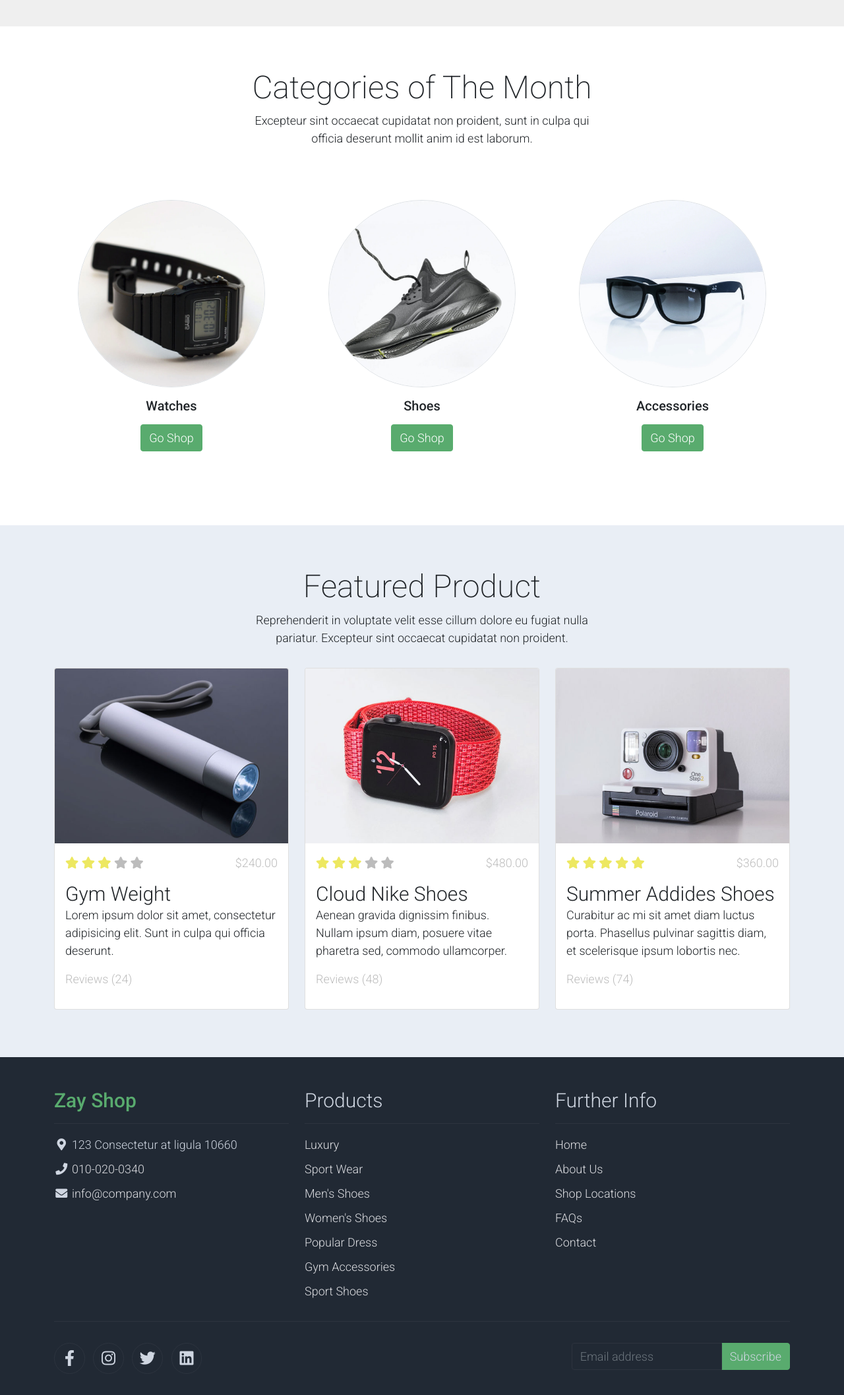
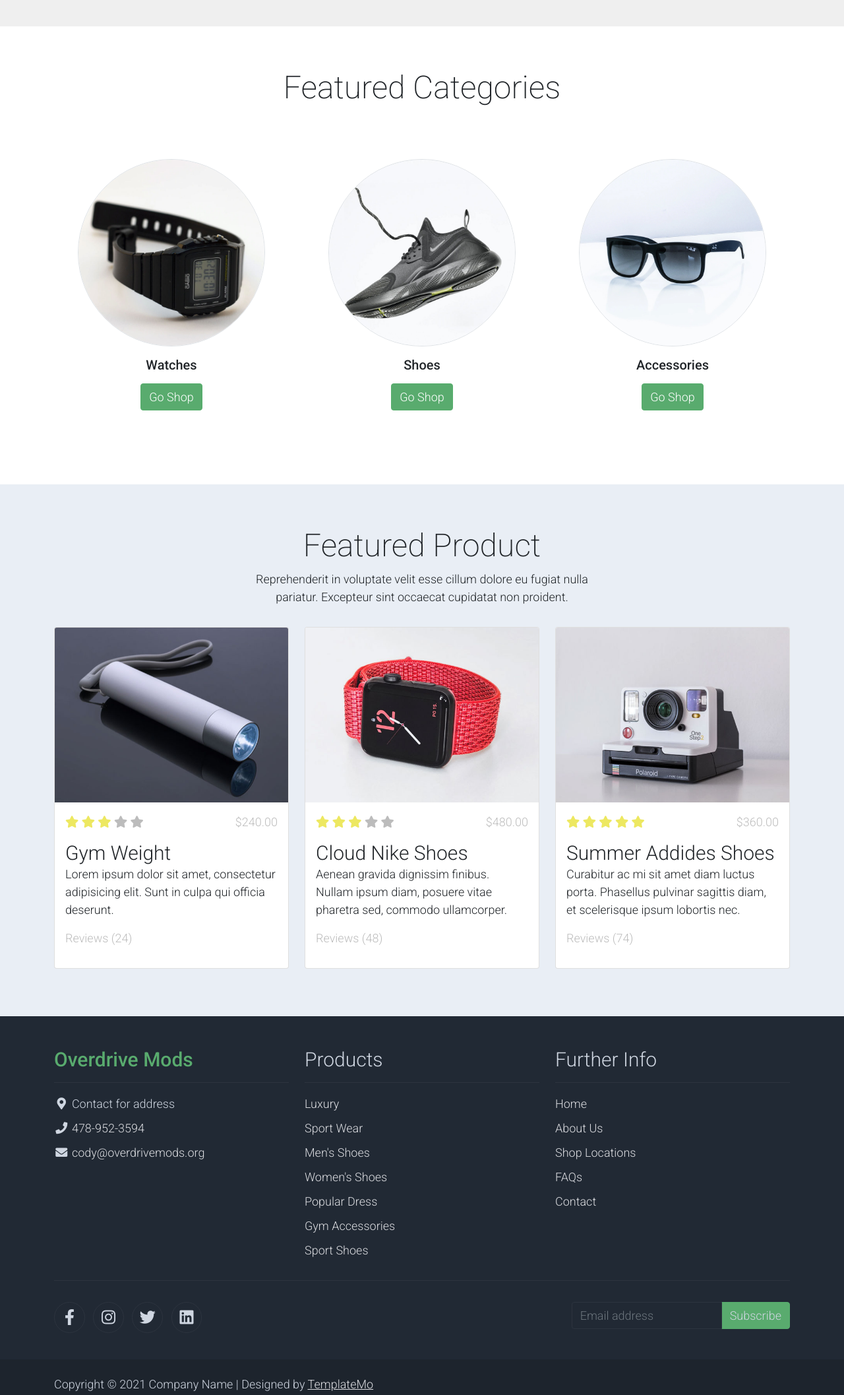
Before and after one commit to overdrivemods/overdrivemods-site, a plain HTML site: page index.html in a window 1280 px wide. Shown: the part 686-2800 px from the top of the page at 66% size. Drawn offline with Linux system fonts and the light colour scheme.

Commit message:
Update index.html

```diff
--- a/index.html
+++ b/index.html
@@ -2,7 +2,7 @@
 <html lang="en">
 
 <head>
-    <title>Zay Shop eCommerce HTML CSS Template</title>
+    <title>Overdrive Mods</title>
     <meta charset="utf-8">
     <meta name="viewport" content="width=device-width, initial-scale=1">
 
@@ -53,7 +53,7 @@ https://templatemo.com/tm-559-zay-shop
         <div class="container d-flex justify-content-between align-items-center">
 
             <a class="navbar-brand text-success logo h1 align-self-center" href="index.html">
-                Zay
+                Overdrive Mods
             </a>
 
             <button class="navbar-toggler border-0" type="button" data-bs-toggle="collapse" data-bs-target="#templatemo_main_nav" aria-controls="navbarSupportedContent" aria-expanded="false" aria-label="Toggle navigation">
@@ -139,8 +139,8 @@ https://templatemo.com/tm-559-zay-shop
                         </div>
                         <div class="col-lg-6 mb-0 d-flex align-items-center">
                             <div class="text-align-left align-self-center">
-                                <h1 class="h1 text-success"><b>Zay</b> eCommerce</h1>
-                                <h3 class="h2">Tiny and Perfect eCommerce Template</h3>
+                                <h1 class="h1 text-success"><b>Overdrive</b> Mods</h1>
+                                <h3 class="h2">Retro and modern video game console modifications</h3>
                                 <p>
                                     Zay Shop is an eCommerce HTML5 CSS template with latest version of Bootstrap 5 (beta 1).
                                     This template is 100% free provided by <a rel="sponsored" class="text-success" href="https://templatemo.com" target="_blank">TemplateMo</a> website.
@@ -206,10 +206,9 @@ https://templatemo.com/tm-559-zay-shop
     <section class="container py-5">
         <div class="row text-center pt-3">
             <div class="col-lg-6 m-auto">
-                <h1 class="h1">Categories of The Month</h1>
+                <h1 class="h1">Featured Categories</h1>
                 <p>
-                    Excepteur sint occaecat cupidatat non proident, sunt in culpa qui officia
-                    deserunt mollit anim id est laborum.
+
                 </p>
             </div>
         </div>
@@ -331,19 +330,19 @@ https://templatemo.com/tm-559-zay-shop
             <div class="row">
 
                 <div class="col-md-4 pt-5">
-                    <h2 class="h2 text-success border-bottom pb-3 border-light logo">Zay Shop</h2>
+                    <h2 class="h2 text-success border-bottom pb-3 border-light logo">Overdrive Mods</h2>
                     <ul class="list-unstyled text-light footer-link-list">
                         <li>
                             <i class="fas fa-map-marker-alt fa-fw"></i>
-                            123 Consectetur at ligula 10660
+                            Contact for address
                         </li>
                         <li>
                             <i class="fa fa-phone fa-fw"></i>
-                            <a class="text-decoration-none" href="tel:010-020-0340">010-020-0340</a>
+                            <a class="text-decoration-none" href="tel:010-020-0340">478-952-3594</a>
                         </li>
                         <li>
                             <i class="fa fa-envelope fa-fw"></i>
-                            <a class="text-decoration-none" href="mailto:info@company.com">info@company.com</a>
+                            <a class="text-decoration-none" href="mailto:info@company.com">cody@overdrivemods.org</a>
                         </li>
                     </ul>
                 </div>
@@ -429,4 +428,5 @@ https://templatemo.com/tm-559-zay-shop
     <!-- End Script -->
 </body>
 
+
 </html>
```
